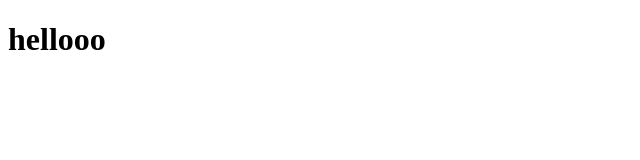
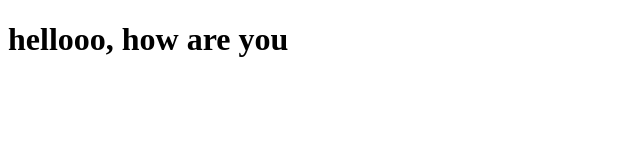
Before and after one commit to Tushar892/AngularCourse, a plain HTML site: page index.html in a window 1280 px wide. Shown: the whole page, without its empty margins (0-640 px from the left). Drawn offline with Linux system fonts and the light colour scheme.

Commit message:
new vwersion of web file

```diff
--- a/index.html
+++ b/index.html
@@ -5,6 +5,6 @@
     <title>Test</title>
   </head>
   <body>
-    <h1>hellooo</h1>
+    <h1>hellooo, how are you</h1>
   </body>
 </html>
```
